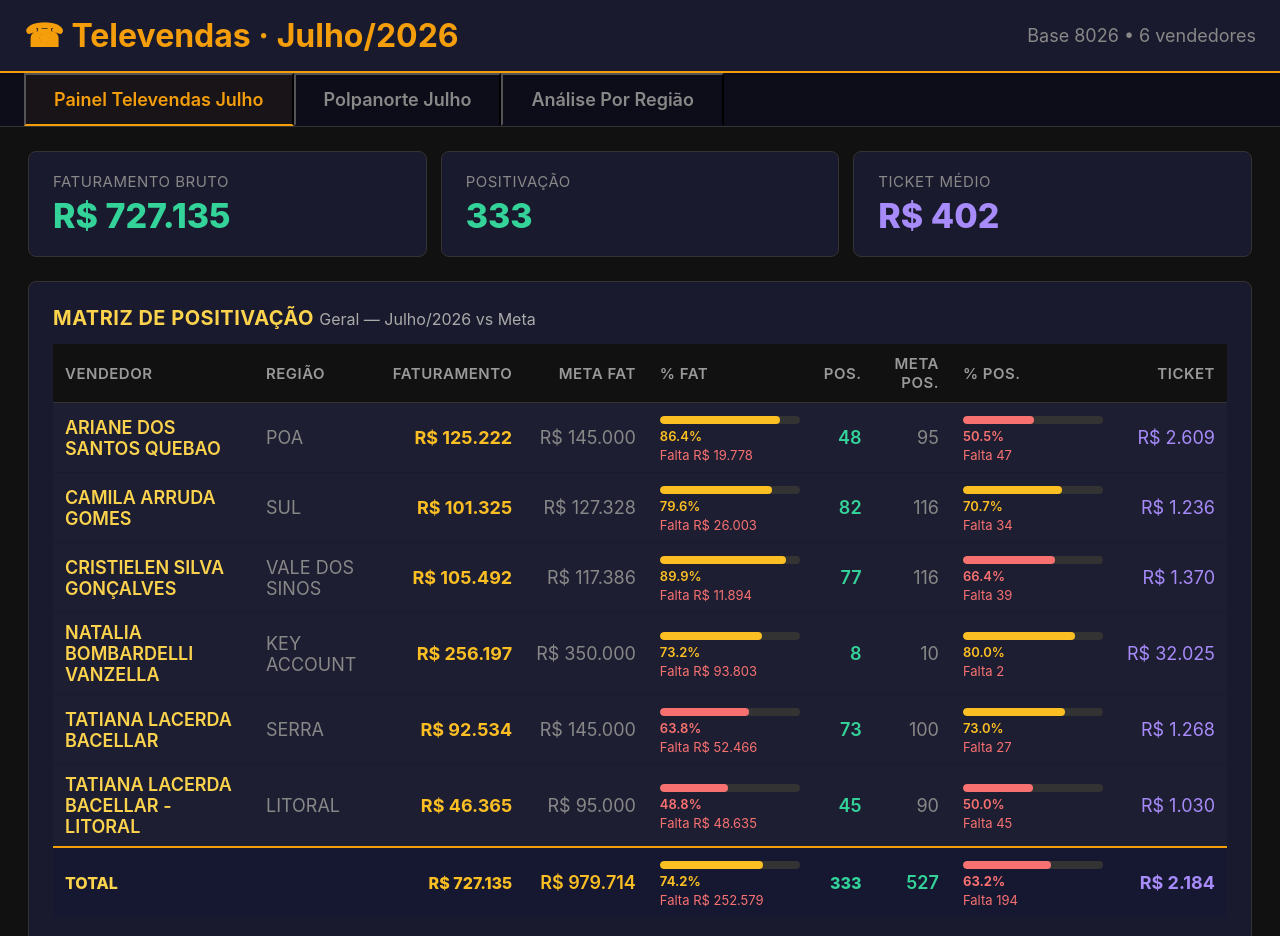
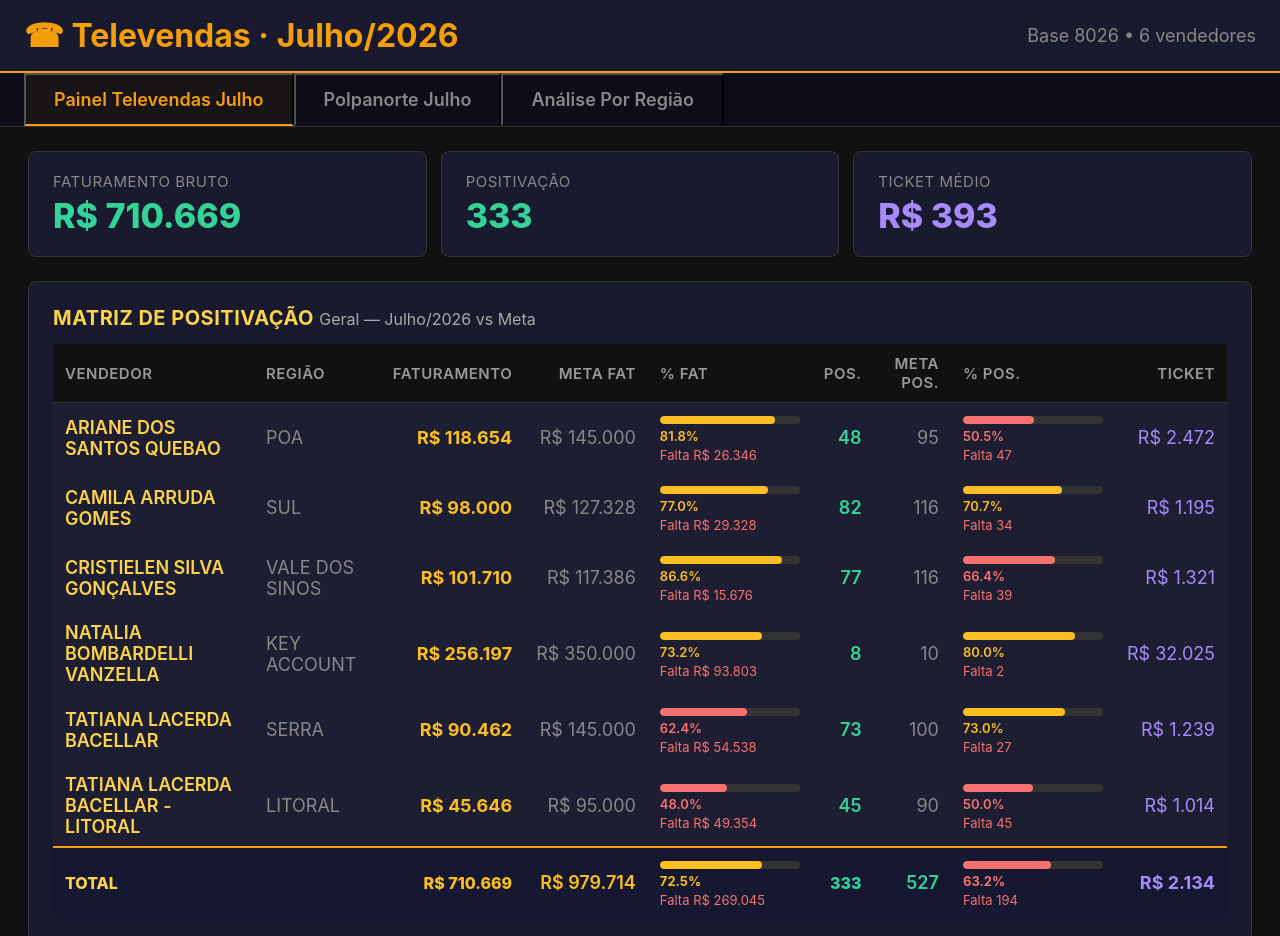
Before and after one commit to echevarria-bi/dashboard-televendas, a plain HTML site: page dashboard.html in a window 1280 px wide. Shown: the top 936 px of the page. Drawn offline with Linux system fonts and the light colour scheme.

Commit message:
fix: faturamento inclui devolucoes, posicao so registros positivos

```diff
--- a/dashboard.html
+++ b/dashboard.html
@@ -122,9 +122,8 @@ function render(){
   var viewName = activeView === 'polpanorte' ? 'Polpanorte' : 'Geral';
 
   var pos=filtered.filter(function(r){return r.fat>=1;});
-  var dev=filtered.filter(function(r){return r.fat<0;});
 
-  var fatBru=pos.reduce(function(s,r){return s+r.fat;},0);
+  var fatBru=filtered.reduce(function(s,r){return s+r.fat;},0);
   var totPos=pos.length;
 
   var cliPos={};
@@ -139,10 +138,14 @@ function render(){
   c+='</div>';
 
   var vends={};
+  // Faturamento = todos registros (inclui devoluções)
+  filtered.forEach(function(r){
+    if(!vends[r.codusur])vends[r.codusur]={codusur:r.codusur,rca:r.rca,regiao:(metas[r.codusur]||{}).regiao||'',pedidos:0,fat:0,clientes:{}};
+    vends[r.codusur].fat+=r.fat;
+  });
+  // Positivação = só registros positivos
   pos.forEach(function(r){
-    if(!vends[r.codusur])vends[r.codusur]={codusur:r.codusur,rca:r.rca,regiao:(metas[r.codusur]||{}).regiao||'',pedidos:0,fat:0,clientes:{}};
     vends[r.codusur].pedidos++;
-    vends[r.codusur].fat+=r.fat;
     vends[r.codusur].clientes[r.codcli]=vends[r.codusur].clientes[r.codcli]||{fat:0,pos:0};
     vends[r.codusur].clientes[r.codcli].fat+=r.fat;
     vends[r.codusur].clientes[r.codcli].pos++;
```
Also changed, not shown: index.html (+5 -4 lines).
